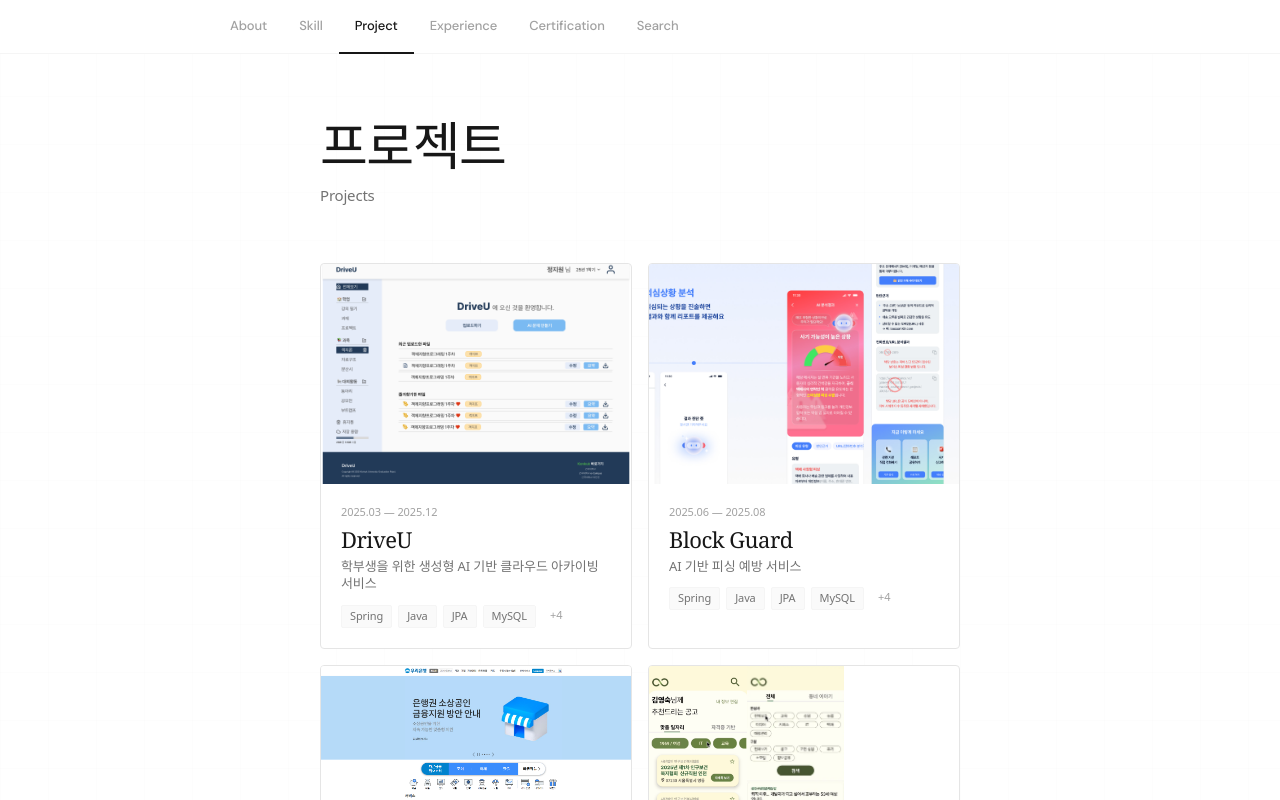
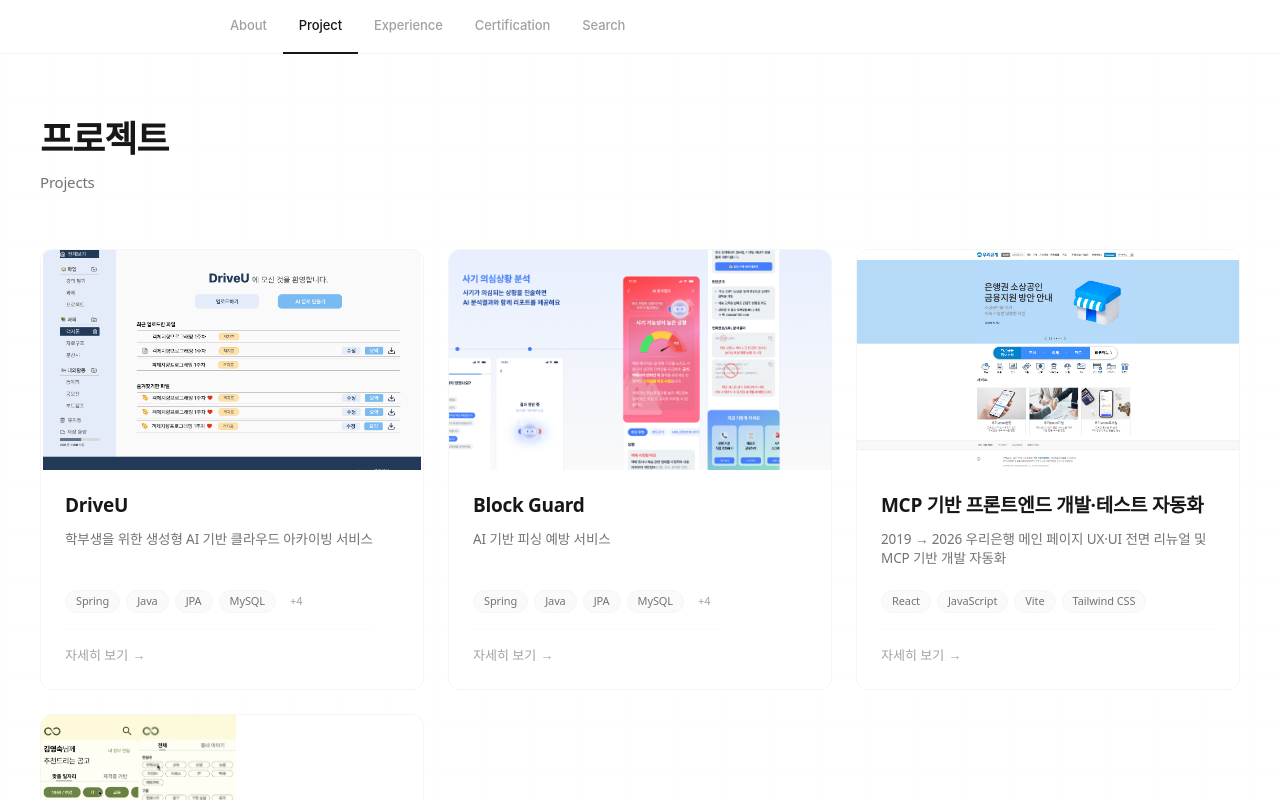
Before and after one commit to yeonju73/portfolio-page, a Next.js app: page /project in a window 1280 px wide. Shown: the top 800 px of the page. Built offline with nearby package versions, Linux system fonts and the light colour scheme.

Commit message:
refactor: remove skills page, update typography to Pretendard, and unify UI layout styles

```diff
--- a/src/app/about/page.tsx
+++ b/src/app/about/page.tsx
@@ -10,12 +10,12 @@
 export default function AboutPage() {
   return (
     <div className="flex flex-col items-center px-5 py-16 font-sans">
-      <div className="w-full max-w-160">
+      <div className="w-full max-w-[1200px]">
 
         {/* Header */}
         <div className="flex items-end justify-between mb-14 gap-6">
           <div>
-            <h1 className="font-serif text-[52px] leading-[1.05] tracking-[-1.5px] text-neutral-900 font-normal mb-3">
+            <h1 className="font-bold text-[36px] leading-[1.15] tracking-[-1px] text-neutral-900 mb-3">
               박연주
             </h1>
             <p className="text-[15px] text-neutral-500 tracking-[-0.2px]">Backend Developer</p>
--- a/src/app/certification/page.tsx
+++ b/src/app/certification/page.tsx
@@ -56,11 +56,11 @@
 export default function CertificationPage() {
   return (
     <div className="flex flex-col items-center px-5 py-16 font-sans">
-      <div className="w-full max-w-160">
+      <div className="w-full max-w-[1200px]">
 
         {/* Header */}
         <div className="mb-14">
-          <h1 className="font-serif text-[52px] leading-[1.05] tracking-[-1.5px] text-neutral-900 font-normal mb-3">
+          <h1 className="font-bold text-[36px] leading-[1.15] tracking-[-1px] text-neutral-900 mb-3">
             자격증 및 수상
           </h1>
           <p className="text-[15px] text-neutral-500 tracking-[-0.2px]">Certification & Awards</p>
--- a/src/app/experience/page.tsx
+++ b/src/app/experience/page.tsx
@@ -62,11 +62,11 @@
 export default function ExperiencePage() {
   return (
     <div className="flex flex-col items-center px-5 py-16 font-sans">
-      <div className="w-full max-w-160">
+      <div className="w-full max-w-[1200px]">
 
         {/* Header */}
         <div className="mb-14">
-          <h1 className="font-serif text-[52px] leading-[1.05] tracking-[-1.5px] text-neutral-900 font-normal mb-3">
+          <h1 className="font-bold text-[36px] leading-[1.15] tracking-[-1px] text-neutral-900 mb-3">
             활동 및 경험
           </h1>
           <p className="text-[15px] text-neutral-500 tracking-[-0.2px]">Experience</p>
@@ -93,7 +93,7 @@
               {/* Right: content */}
               <div className={`flex-1 pb-12 ${i === EXPERIENCES.length - 1 ? 'pb-0' : ''}`}>
                 <div className="mb-3">
-                  <h3 className="font-serif text-[22px] leading-tight tracking-[-0.5px] text-neutral-900 font-normal">
+                  <h3 className="font-bold text-[20px] leading-tight tracking-[-0.3px] text-neutral-900">
                     {exp.org}
                   </h3>
                   <p className="text-[13px] text-neutral-500 tracking-[-0.1px] mt-0.5">{exp.role}</p>
--- a/src/app/globals.css
+++ b/src/app/globals.css
@@ -1,13 +1,9 @@
 @import "tailwindcss";
-
-@theme {
-  --font-dm-sans: var(--font-dm-sans);
-  --font-instrument-serif: var(--font-instrument-serif);
-}
+@import url("https://cdn.jsdelivr.net/gh/orioncactus/pretendard@v1.3.9/dist/web/static/pretendard.min.css");
 
 body {
   margin: 0;
   -webkit-font-smoothing: antialiased;
   -moz-osx-font-smoothing: grayscale;
-  font-family: var(--font-dm-sans), sans-serif;
+  font-family: Pretendard, -apple-system, BlinkMacSystemFont, system-ui, Roboto, "Helvetica Neue", "Segoe UI", "Apple SD Gothic Neo", "Noto Sans KR", "Malgun Gothic", sans-serif;
 }
--- a/src/app/layout.tsx
+++ b/src/app/layout.tsx
@@ -1,23 +1,7 @@
 import React from 'react';
-import { DM_Sans, Instrument_Serif } from 'next/font/google';
 import Navigation from '../components/Navigation';
 import './globals.css';
 import { Metadata } from 'next';
-
-const dmSans = DM_Sans({
-  subsets: ['latin'],
-  weight: ['300', '400', '500', '600'],
-  variable: '--font-dm-sans',
-  display: 'swap',
-});
-
-const instrumentSerif = Instrument_Serif({
-  subsets: ['latin'],
-  weight: ['400'],
-  style: ['normal', 'italic'],
-  variable: '--font-instrument-serif',
-  display: 'swap',
-});
 
 export const metadata: Metadata = {
   title: 'profile',
@@ -33,8 +17,8 @@
 
 export default function RootLayout({ children }: RootLayoutProps) {
   return (
-    <html lang="en" className={`${dmSans.variable} ${instrumentSerif.variable}`}>
-      <body className="min-h-screen bg-white font-sans antialiased">
+    <html lang="en">
+      <body className="min-h-screen bg-white antialiased">
         {/* Subtle grid background */}
         <div
           className="fixed inset-0 opacity-[0.03] pointer-events-none"
--- a/src/app/project/page.tsx
+++ b/src/app/project/page.tsx
@@ -187,7 +187,7 @@
         {/* Modal Header */}
         <div className="sticky top-0 bg-white border-b border-neutral-100 px-8 py-5 flex items-start justify-between">
           <div>
-            <h2 className="font-serif text-[28px] leading-tight tracking-[-0.8px] text-neutral-900 font-normal">
+            <h2 className="font-bold text-[24px] leading-tight tracking-[-0.5px] text-neutral-900">
               {project.title}
             </h2>
             <p className="text-[13px] text-neutral-400 mt-1 tracking-[-0.1px]">{project.period}</p>
@@ -308,24 +308,24 @@
 
   return (
     <div className="flex flex-col items-center px-5 py-16 font-sans">
-      <div className="w-full max-w-160">
+      <div className="w-full max-w-[1200px]">
 
         {/* Header */}
         <div className="mb-14">
-          <h1 className="font-serif text-[52px] leading-[1.05] tracking-[-1.5px] text-neutral-900 font-normal mb-3">
+          <h1 className="font-bold text-[36px] leading-[1.15] tracking-[-1px] text-neutral-900 mb-3">
             프로젝트
           </h1>
           <p className="text-[15px] text-neutral-500 tracking-[-0.2px]">Projects</p>
         </div>
 
         {/* Grid */}
-        <div className="grid grid-cols-1 gap-4 sm:grid-cols-2">
+        <div className="grid grid-cols-1 gap-6 sm:grid-cols-2 lg:grid-cols-3">
           {PROJECTS.map((project) => (
             <button
               key={project.title}
               onClick={() => setSelected(project)}
-              className="group text-left flex flex-col border border-neutral-200 bg-white hover:border-neutral-400 hover:shadow-[0_2px_12px_rgba(0,0,0,0.06)] transition-all duration-150 overflow-hidden"
-              style={{ borderRadius: '4px' }}
+              className="group text-left flex flex-col border border-neutral-100 bg-white hover:border-neutral-300 hover:shadow-[0_12px_28px_rgba(0,0,0,0.06)] transition-all duration-300 overflow-hidden cursor-pointer transform hover:-translate-y-1 h-full"
+              style={{ borderRadius: '12px' }}
             >
               {/* Thumbnail */}
               {project.images.length === 1 ? (
@@ -350,29 +350,33 @@
               )}
 
               {/* Text */}
-              <div className="flex flex-col gap-3 p-5">
-                <div>
-                  <p className="text-[11px] text-neutral-400 tracking-[-0.1px] mb-1.5">{project.period}</p>
-                  <h3 className="font-serif text-[22px] leading-tight tracking-[-0.5px] text-neutral-900 font-normal mb-1">
+              <div className="flex flex-col flex-1 gap-4 p-6">
+                <div className="flex flex-col gap-2">
+                  <h3 className="font-bold text-[19px] leading-tight tracking-[-0.3px] text-neutral-900 mb-1">
                     {project.title}
                   </h3>
-                  <p className="text-[13px] text-neutral-500 leading-snug tracking-[-0.1px]">{project.subtitle}</p>
+                  <p className="text-[13.5px] text-neutral-500 leading-snug tracking-[-0.1px] line-clamp-2 min-h-10">
+                    {project.subtitle}
+                  </p>
                 </div>
-                <div className="flex flex-wrap gap-1.5">
+                <div className="flex flex-wrap gap-1.5 mt-1">
                   {project.tags.slice(0, 4).map((tag) => (
                     <span
                       key={tag}
-                      className="px-2 py-0.5 border border-neutral-100 text-[11px] text-neutral-500 tracking-[-0.1px] bg-neutral-50 group-hover:border-neutral-200 transition-colors"
-                      style={{ borderRadius: '2px' }}
+                      className="px-2.5 py-0.5 border border-neutral-100 text-[11px] text-neutral-500 tracking-[-0.1px] bg-neutral-50 group-hover:border-neutral-200 transition-colors"
+                      style={{ borderRadius: '20px' }}
                     >
                       {tag}
                     </span>
                   ))}
                   {project.tags.length > 4 && (
-                    <span className="px-2 py-0.5 text-[11px] text-neutral-400 tracking-[-0.1px]">
+                    <span className="px-2 py-0.5 text-[11px] text-neutral-400 tracking-[-0.1px] self-center">
                       +{project.tags.length - 4}
                     </span>
                   )}
+                </div>
+                <div className="mt-auto pt-4 border-t border-neutral-50 text-[13px] font-medium text-neutral-400 group-hover:text-neutral-900 transition-colors flex items-center gap-1">
+                  자세히 보기 <span className="transform group-hover:translate-x-1 transition-transform">→</span>
                 </div>
               </div>
             </button>
--- a/src/app/search/page.tsx
+++ b/src/app/search/page.tsx
@@ -81,9 +81,10 @@
 
   return (
     <div className="flex flex-col items-center px-5 py-16 font-sans">
-      <div className="w-full max-w-[640px] flex flex-col items-center">
+      <div className="w-full max-w-[1200px] flex flex-col items-center">
+        <div className="w-full max-w-[640px] flex flex-col items-center">
         {/* Title */}
-        <h1 className="font-serif text-[52px] leading-[1.05] tracking-[-1.5px] text-neutral-900 mb-2 font-normal">
+        <h1 className="font-bold text-[36px] leading-[1.15] tracking-[-1px] text-neutral-900 mb-2">
           무엇이든 물어보세요
         </h1>
         <p className="text-neutral-400 text-[15px] mb-10 tracking-[-0.2px]">
@@ -206,5 +207,6 @@
         )}
       </div>
     </div>
-  )
+  </div>
+)
 }
--- a/src/components/Navigation.tsx
+++ b/src/components/Navigation.tsx
@@ -11,7 +11,6 @@
 
 const NAV_TABS: NavTab[] = [
   { id: 'about', label: 'About', href: '/about' },
-  { id: 'skill', label: 'Skill', href: '/skill' },
   { id: 'project', label: 'Project', href: '/project' },
   { id: 'experience', label: 'Experience', href: '/experience' },
   { id: 'certification', label: 'Certification', href: '/certification' },
```
Also changed, not shown: src/app/skill/page.tsx (deleted, +0 -77 lines), 1 other file (tests, documents, lock files or other folders).
